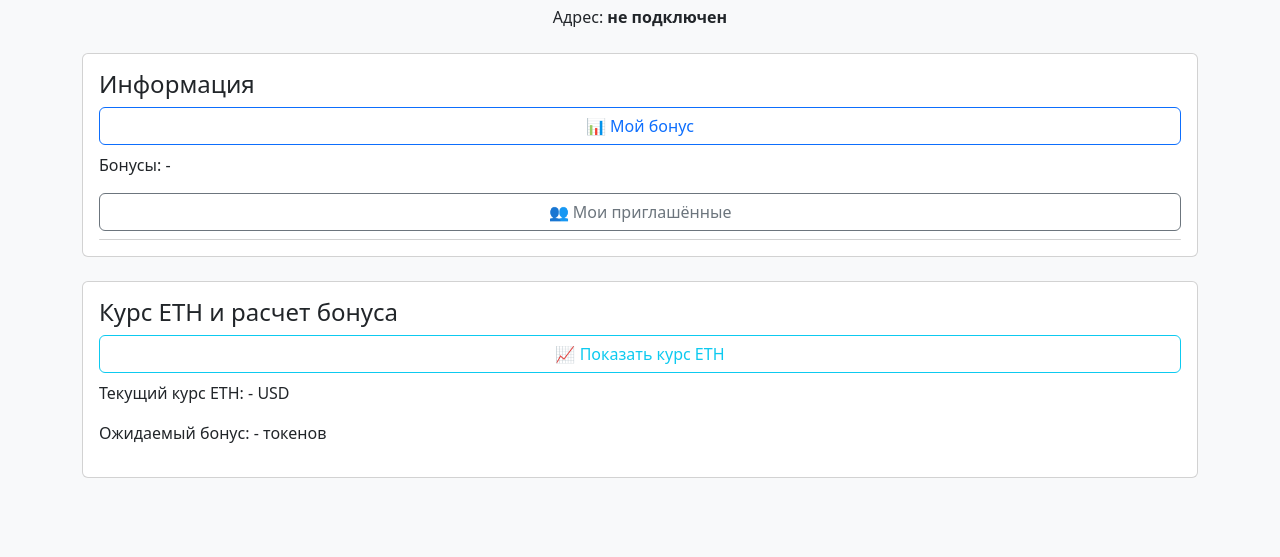
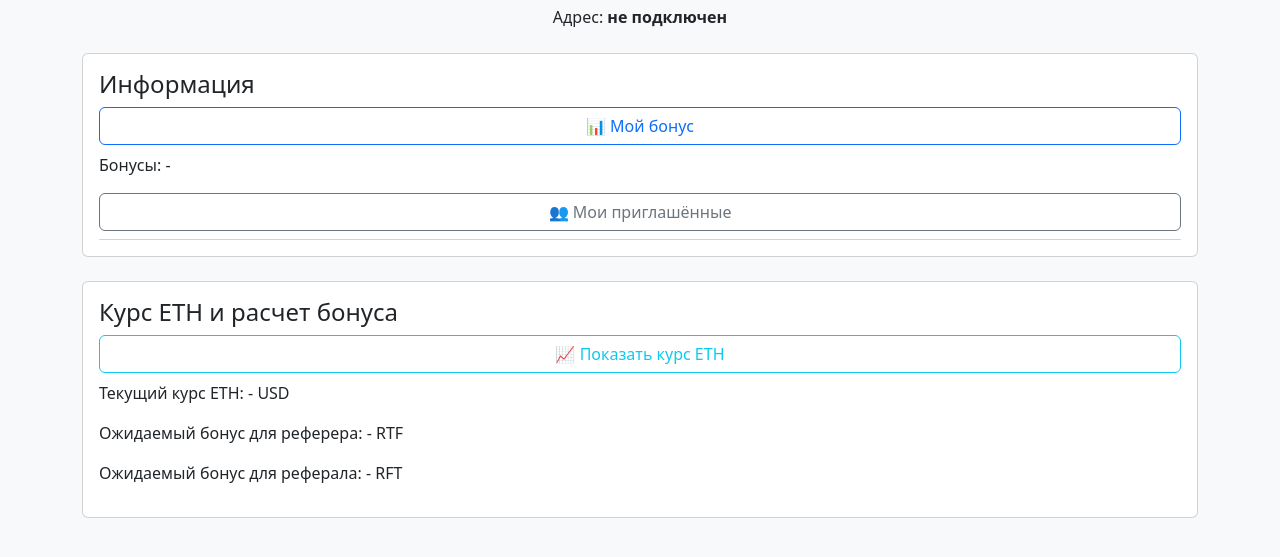
Before and after one commit to e675m/SmartContract-Referal, a plain HTML site: page referral-dapp/index.html in a window 1280 px wide. Shown: the part 161-718 px from the top of the page. Drawn offline with nearby package versions, Linux system fonts and the light colour scheme.

Commit message:
Update index.html

```diff
--- a/referral-dapp/index.html
+++ b/referral-dapp/index.html
@@ -35,12 +35,14 @@
       <ul id="referralList" class="list-group"></ul>
     </div>
 
-    <div class="card p-3">
+    <div class="card p-3 mb-4">
       <h4>Курс ETH и расчет бонуса</h4>
       <button class="btn btn-outline-info mb-2" onclick="showEthPrice()">📈 Показать курс ETH</button>
       <p>Текущий курс ETH: <span id="ethPrice">-</span> USD</p>
-      <p>Ожидаемый бонус: <span id="expectedBonus">-</span> токенов</p>
+      <p>Ожидаемый бонус для реферера: <span id="referrerBonus">-</span> RTF</p>
+      <p>Ожидаемый бонус для реферала: <span id="referralBonus">-</span> RFT</p>
     </div>
+
     <div id="adminContainer"></div>
   </div>
 </body>
```
